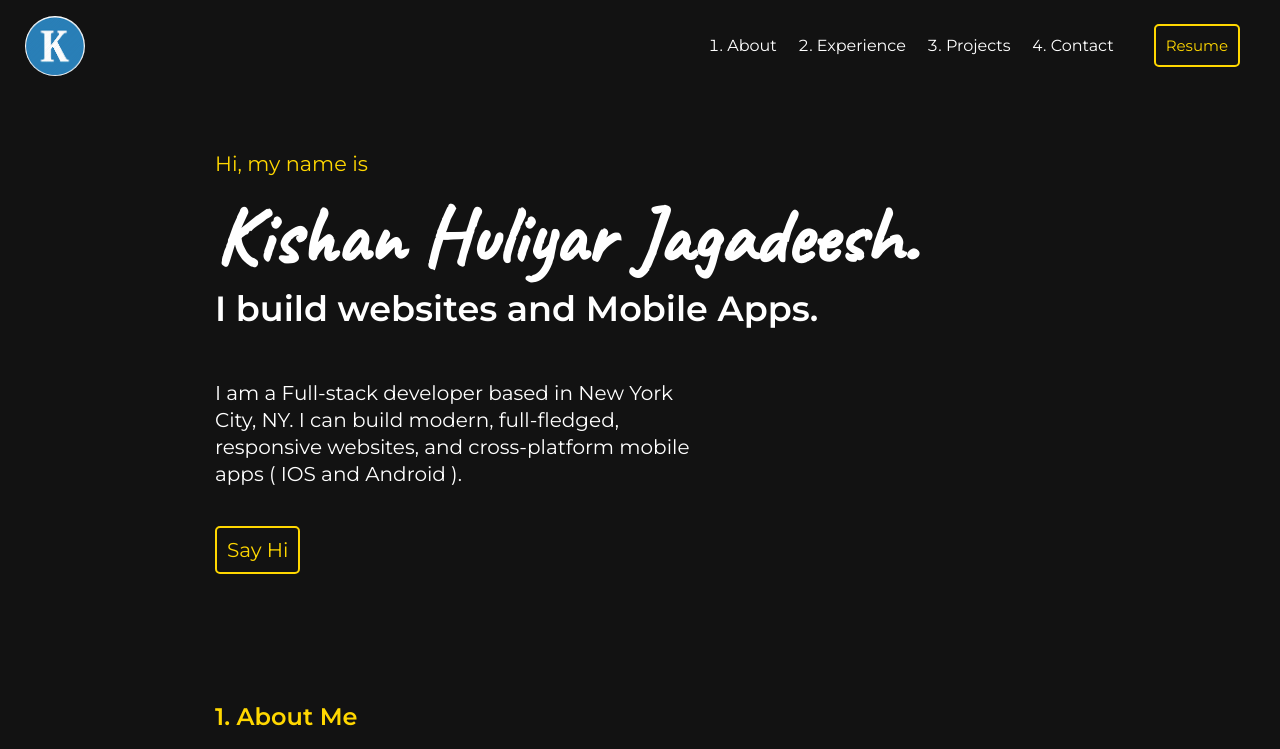
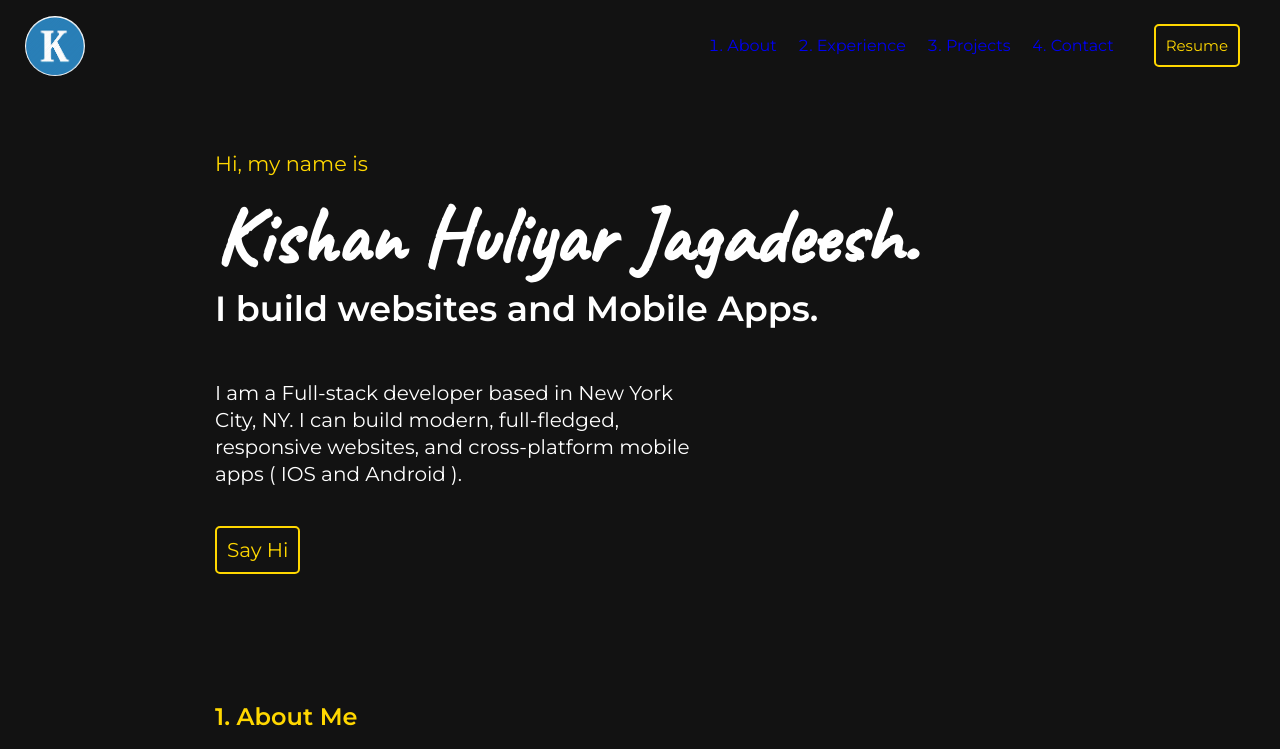
Before and after one commit to kishanhj/p-v1, a React (Create React App) app: page / in a window 1280 px wide. Shown: the top 749 px of the page. Built offline with nearby package versions, Linux system fonts and the light colour scheme; no server answers.

Commit message:
Added changes

```diff
--- a/src/App.js
+++ b/src/App.js
@@ -1,53 +1,9 @@
-import React, { useState, useEffect } from 'react';
-import Header from "./components/Header"
-import styled from "styled-components"
-import Axios from 'axios';
-import About from './components/About';
-import Experience from './components/Experience';
-import Project from './components/Project';
-import Contact from './components/Contact';
-import Footer from './components/Footer';
-import AboutMe from './components/AboutMe';
-
-const StyledContainer = styled.div`
-    background-color : #121212;
-    color : white;
-    font-family: 'Montserrat', sans-serif;
-`;
+import React from 'react';
+import Index from './components/Index';
 
 function App() {
-
-
-  const {data} = require("./data/data.json")
-  const [profileData,setProfileData] = useState(data);
-
-    useEffect(() => {
-      async function getData(){
-        try {
-          const {data} = await Axios.get("https://us-central1-portfolio-61223.cloudfunctions.net/getPortFolioData");
-          setProfileData(data.data);
-          // console.log(data.data)
-        } catch (error) {
-          console.log(error);
-        }
-      };
-      getData();
-    },[]);
-
-
-  if(!profileData)
-  return ( <div className='wrapper'> Loading ... </div>);
-
   return (
-    <StyledContainer>
-      <Header />
-      <About data={profileData}/>
-      <AboutMe AboutMe={profileData.AboutMe} />
-      <Experience experience={profileData.Experience} />
-      <Project projects={profileData.Projects} />
-      <Contact contact={profileData.Contact} />
-      <Footer social={profileData.Social}/>
-    </StyledContainer>
+    <Index />
   );
 }
 
--- a/src/components/Header.js
+++ b/src/components/Header.js
@@ -25,7 +25,6 @@ const Nav = styled.nav`
 const Link = styled.a`
     text-decoration : none;
     padding : 1.25em;
-    color : white;
     transition : all 0s ease-in;
 
     :visited {
--- /dev/null
+++ b/src/components/Index.js
@@ -0,0 +1,54 @@
+import React, { useState, useEffect } from 'react';
+import Header from "./Header"
+import styled from "styled-components"
+import Axios from 'axios';
+import About from './About';
+import Experience from './Experience';
+import Project from './Project';
+import Contact from './Contact';
+import Footer from './Footer';
+import AboutMe from './AboutMe';
+
+const StyledContainer = styled.div`
+    background-color : #121212;
+    color : white;
+    font-family: 'Montserrat', sans-serif;
+`;
+
+const Index = () => {
+
+
+  const {data} = require("../data/data.json")
+  const [profileData,setProfileData] = useState(data);
+
+    useEffect(() => {
+      async function getData(){
+        try {
+          const {data} = await Axios.get("https://us-central1-portfolio-61223.cloudfunctions.net/getPortFolioData");
+          setProfileData(data.data);
+          // console.log(data.data)
+        } catch (error) {
+          console.log(error);
+        }
+      };
+      getData();
+    },[]);
+
+
+  if(!profileData)
+  return ( <div className='wrapper'> Loading ... </div>);
+
+  return (
+    <StyledContainer>
+      <Header />
+      <About data={profileData}/>
+      <AboutMe AboutMe={profileData.AboutMe} />
+      <Experience experience={profileData.Experience} />
+      <Project projects={profileData.Projects} />
+      <Contact contact={profileData.Contact} />
+      <Footer social={profileData.Social}/>
+    </StyledContainer>
+  );
+}
+
+export default Index;
```
